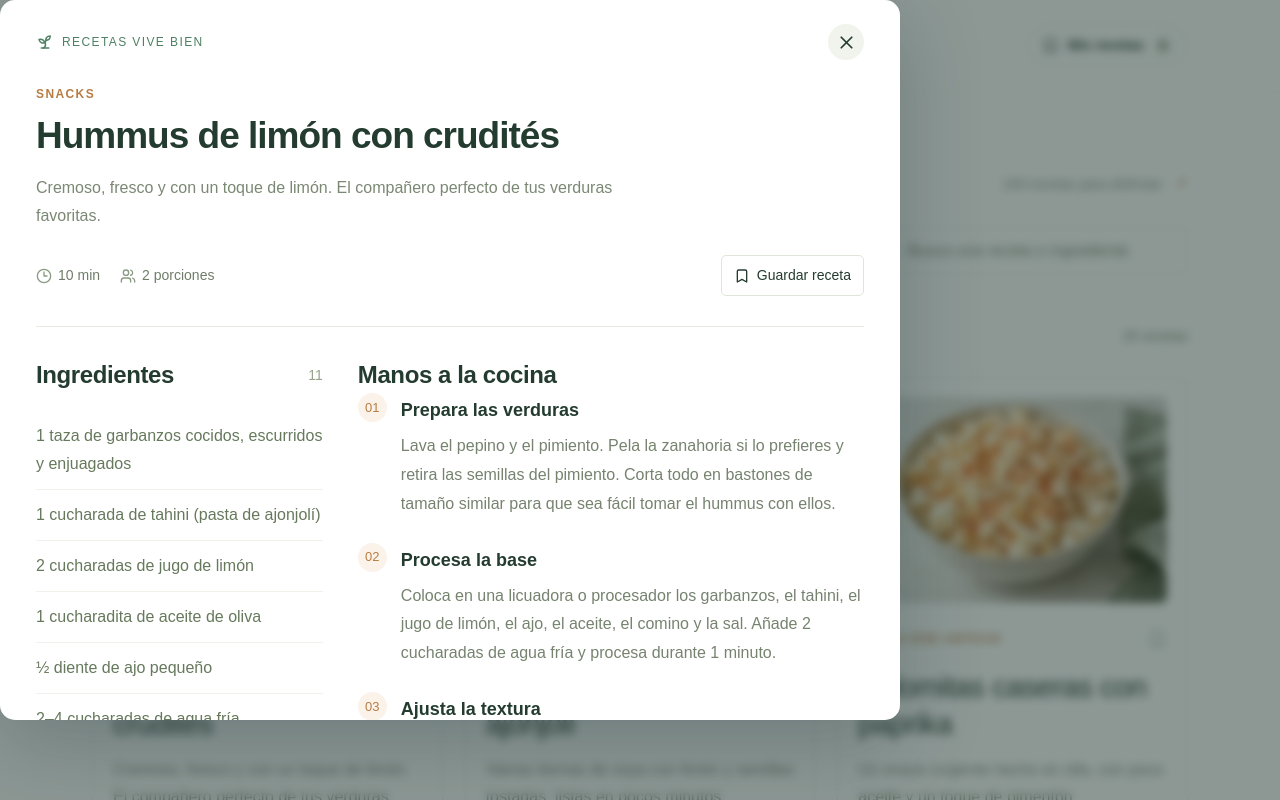
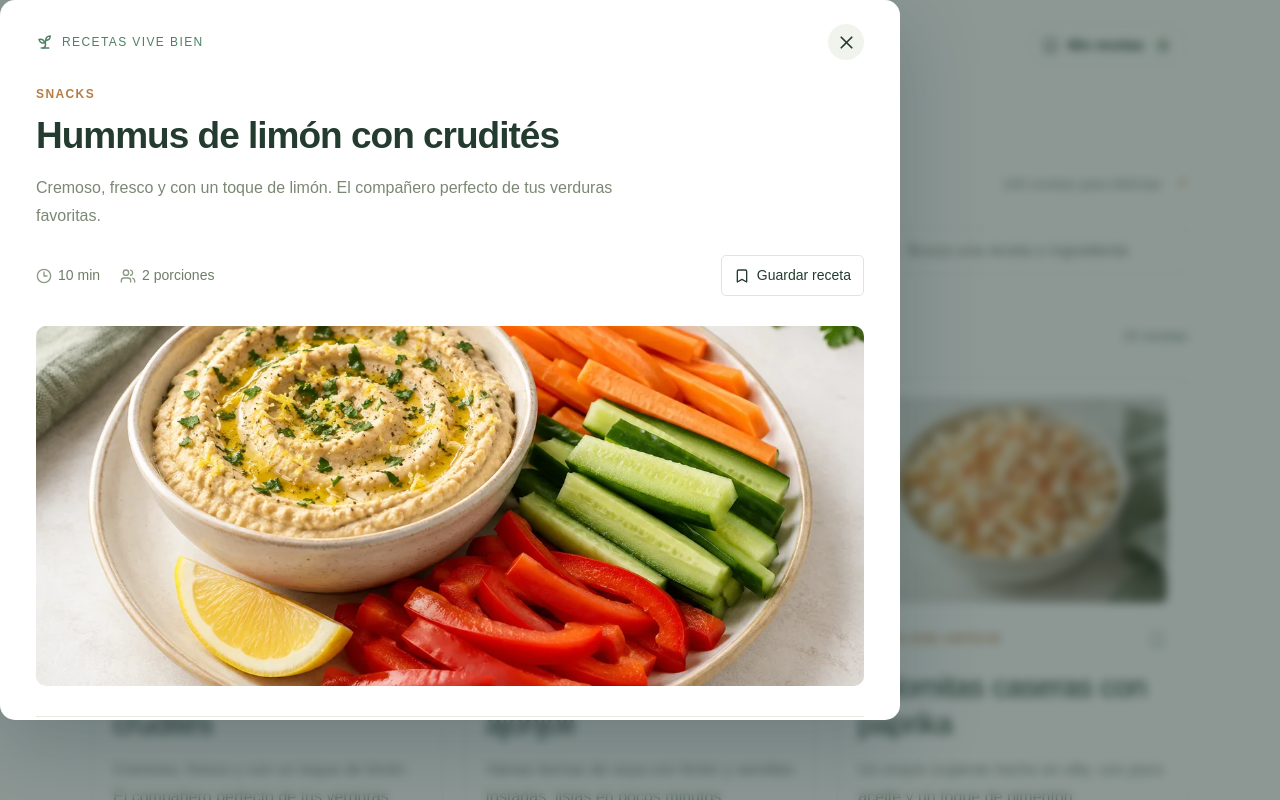
Before and after one commit to JesusEmmanuel36/RecetasViveBien, a Next.js app: page / in a window 1280 px wide. Both pictures are taken after a click on the button 267 px from the left and 499 px from the top of the page. Shown: the top 800 px of the page. Built offline with nearby package versions, Linux system fonts and the light colour scheme.

Commit message:
Update Site source

```diff
--- a/app/globals.css
+++ b/app/globals.css
@@ -189,3 +189,6 @@ button, input { outline-offset: 5px; }
 .section-number { white-space: nowrap; font-size: 14px; color: #75856c; }
 @media (max-width: 1100px) { .recipe-grid { grid-template-columns: repeat(2, minmax(0, 1fr)); } }
 @media (max-width: 640px) { .recipe-grid { grid-template-columns: minmax(0, 1fr); gap: 20px; } .section-number { font-size: 12px; } }
+
+.dialog-photo { display: block; width: 100%; height: auto; max-height: 360px; object-fit: cover; border-radius: 10px; margin-bottom: 30px; }
+@media (max-width: 640px) { .dialog-photo { max-height: 260px; margin-bottom: 25px; } }
--- a/app/page.tsx
+++ b/app/page.tsx
@@ -88,6 +88,7 @@ export default function Home() {
         {selected && <div className={`dialog-content ${selected.category}`}>
           <div className="dialog-toolbar"><span><Sprout size={18} /> RECETAS VIVE BIEN</span><button className="close-button" aria-label="Cerrar receta" onClick={() => setSelected(null)}><X size={21} /></button></div>
           <div className="dialog-heading"><span className="recipe-label">{categories.find(category => category.id === selected.category)?.name}</span><h2>{selected.name}</h2><p>{selected.description}</p><div className="dialog-meta"><div className="recipe-meta"><span><Clock3 size={16} />{selected.minutes} min</span><span><Users size={16} />{selected.servings} {selected.servings === 1 ? 'porción' : 'porciones'}</span></div><button className="dialog-save" aria-pressed={saved.includes(selected.id)} onClick={() => toggleSaved(selected.id)}><Bookmark size={16} fill={saved.includes(selected.id) ? 'currentColor' : 'none'} />{saved.includes(selected.id) ? 'Guardada' : 'Guardar receta'}</button></div></div>
+          <Image className="dialog-photo" src={`/images/recipes/${selected.id}.webp`} alt={selected.name} width={1200} height={800} sizes="(max-width: 640px) 100vw, 828px" unoptimized loading="eager" />
           <div className="recipe-details"><section className="ingredients"><div className="detail-title"><h3>Ingredientes</h3><span>{selected.ingredients.length}</span></div><ul>{selected.ingredients.map(ingredient => <li key={ingredient}>{ingredient}</li>)}</ul></section><section className="preparation"><h3>Manos a la cocina</h3><ol>{selected.steps.map((step, index) => <li key={step.title}><span className="step-number">{String(index + 1).padStart(2, '0')}</span><div><h4>{step.title}</h4><p>{step.text}</p></div></li>)}</ol><aside className="cooking-tip"><Lightbulb size={20} /><div><h4>Un consejo para tu receta</h4><p>{selected.tip}</p></div></aside></section></div>
           <div className="dialog-bottom"><span>Disfruta el proceso y cada bocado.</span><button onClick={() => setSelected(null)}>Volver al recetario <ChevronRight size={16} /></button></div>
         </div>}
```
